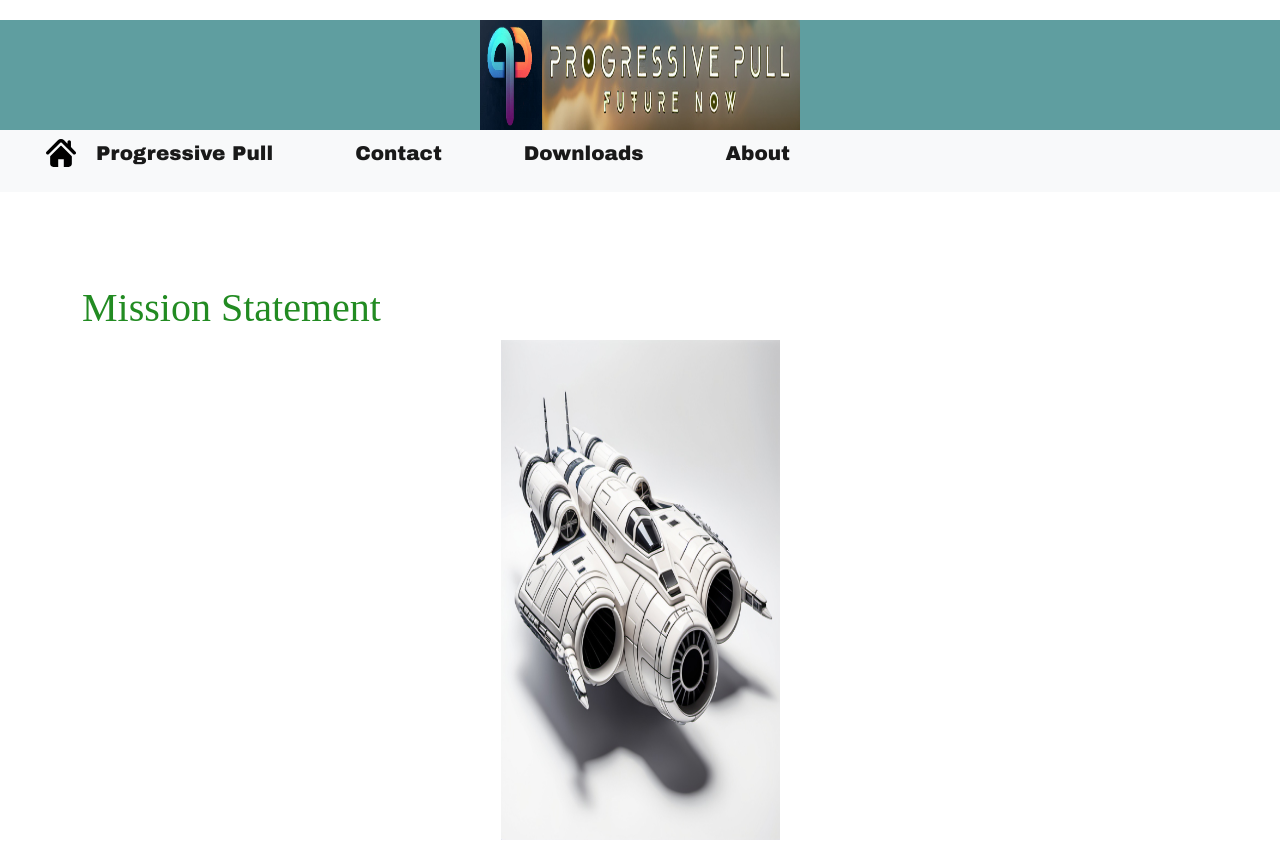
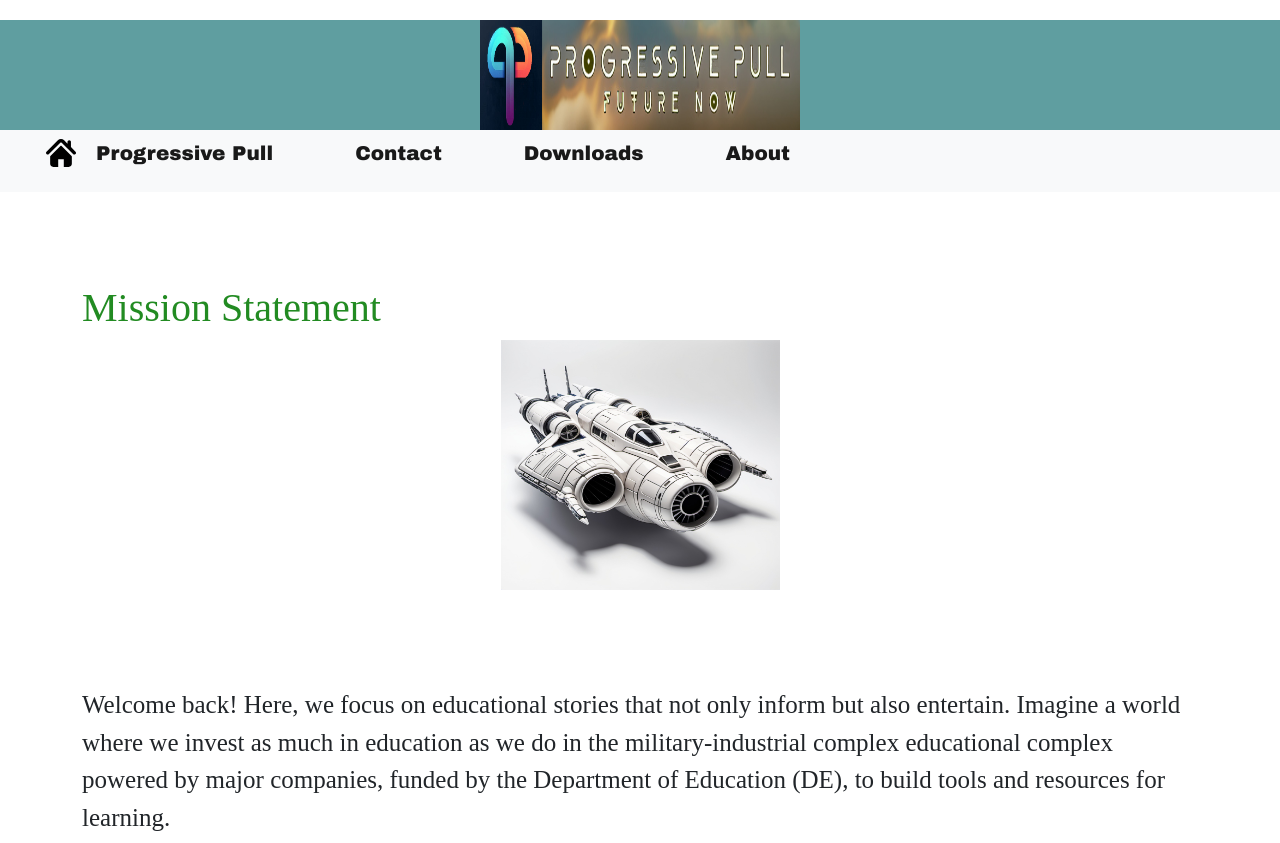
Before and after one commit to progressivepull/Getting-Started, a website: page about.html in a window 1280 px wide. Shown: the top 843 px of the page. Drawn offline with nearby package versions, Linux system fonts and the light colour scheme.

Commit message:
Change Pictures Sizes

```diff
--- a/about.html
+++ b/about.html
@@ -28,7 +28,7 @@
 
     <h1 class="header-text" >Mission Statement</h1>
 
-    <img src="lib/pull/dist/images/spaceship.jpg" class="center" alt="quick-ideas-logo" width="300px" height="500px">
+    <img src="lib/pull/dist/images/spaceship.jpg" class="center" alt="quick-ideas-logo" width="150px" height="250px">
     <br><br>
 
     <br><br>
```
Also changed, not shown: downloads.html (+1 -1 lines).
